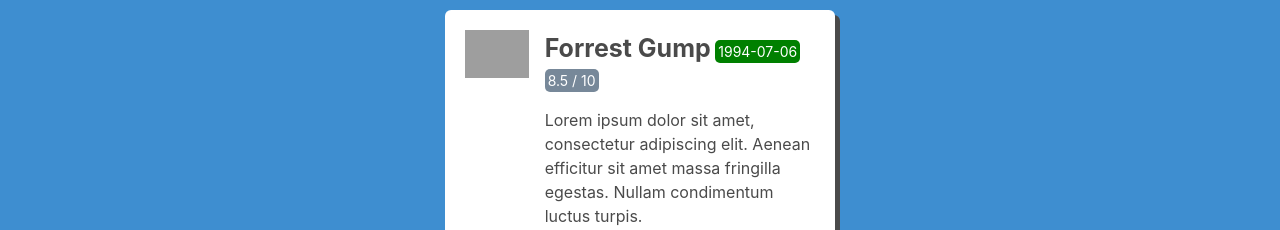
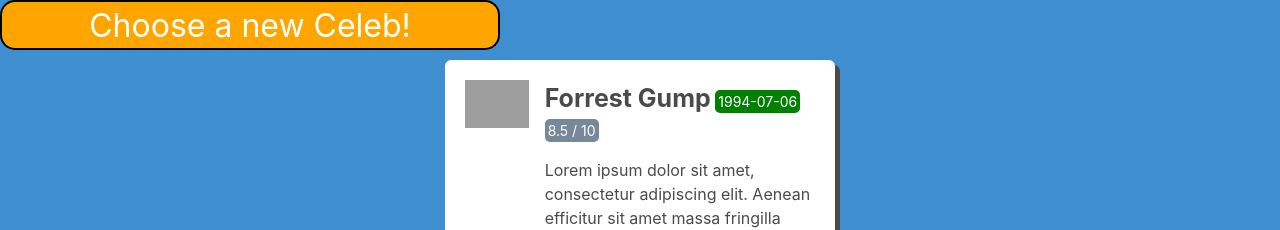
Before and after one commit to kvadou/Pinegroove, a plain HTML site: page title_page/titlepage.html in a window 1280 px wide. Shown: the top 230 px of the page. Drawn offline with nearby package versions, Linux system fonts and the light colour scheme; grey boxes are pictures that could not be loaded.

Commit message:
Added restart button to titlepage

```diff
--- a/css/style.css
+++ b/css/style.css
@@ -126,3 +126,22 @@
     background: #4CAF50; /* Green background */
     cursor: pointer; /* Cursor on hover */
   }
+
+  .nav-link{
+    color: white;
+    font-size: xx-large;
+    text-align: center;
+  }
+
+  .saveBtn {
+    height: 50px;
+    width: 500px;
+    border-left: 2px solid black;
+    border-top: 2px solid black;
+    border-top-right-radius: 15px;
+    border-top-left-radius: 15px;
+    border-bottom-right-radius: 15px;
+    border-bottom-left-radius: 15px;
+    background-color: orange;
+    color: white;
+  }
--- a/title_page/titlepage.html
+++ b/title_page/titlepage.html
@@ -17,6 +17,19 @@
   <!-- Once the user has input their search on the landing page, this page will display-->
 
   <section class="hero is-info is-large">
+
+    <div class="collapse navbar-collapse" id="navbarNav">
+      <button type="button" class="btn btn-primary saveBtn" data-toggle="button" aria-pressed="false">
+        <ul class="navbar-nav">
+          <li class="nav-item active">
+          <li class="nav-item">
+            <a class="nav-link" href="../index.html">Choose a new Celeb!</a>
+          </li>
+        </ul>
+      </button>
+    </div>
+
+
     <h1 id='celeb_name'></h1>
 
 
@@ -88,7 +101,7 @@
                 <div class="media-content">
                   <div class="content">
                     <p>
-                      <strong><span id='known-for-name-2'class='known-name'>John Smith</span></strong>
+                      <strong><span id='known-for-name-2' class='known-name'>John Smith</span></strong>
                       <small><span id='release-date-2' class='movie-release'>1994-07-06</span></small>
                       <small><span id='rating-2' class='movie-ratings'>8.5 / 10</span></small>
                       <br>
@@ -135,7 +148,7 @@
                 <div class="media-content">
                   <div class="content">
                     <p>
-                      <strong><span id='known-for-name-3'class='known-name'>John Smith</span></strong>
+                      <strong><span id='known-for-name-3' class='known-name'>John Smith</span></strong>
                       <small><span id='release-date-3' class='movie-release'>1994-07-06</span></small>
                       <small><span id='rating-3' class='movie-ratings'>8.5 / 10</span></small>
                       <br>
```
